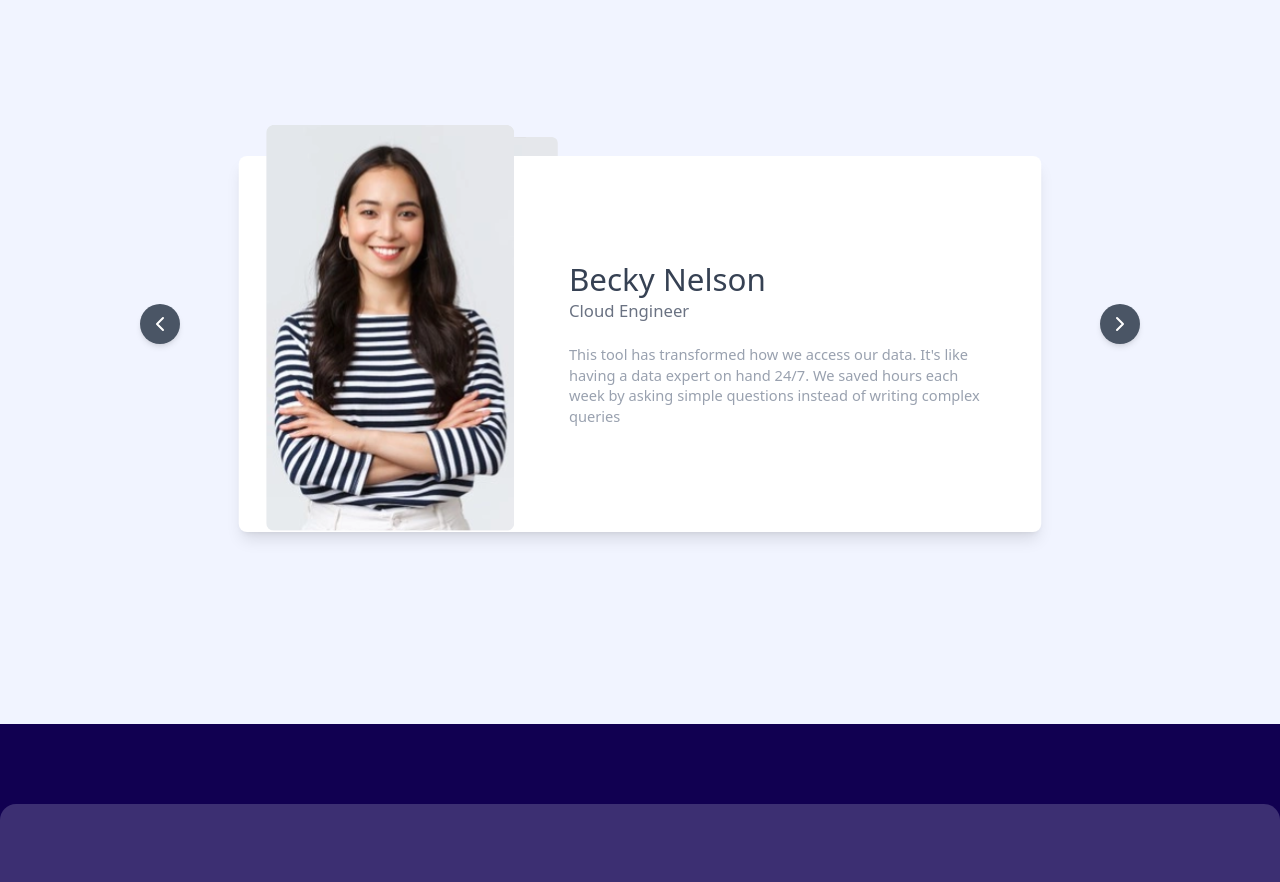
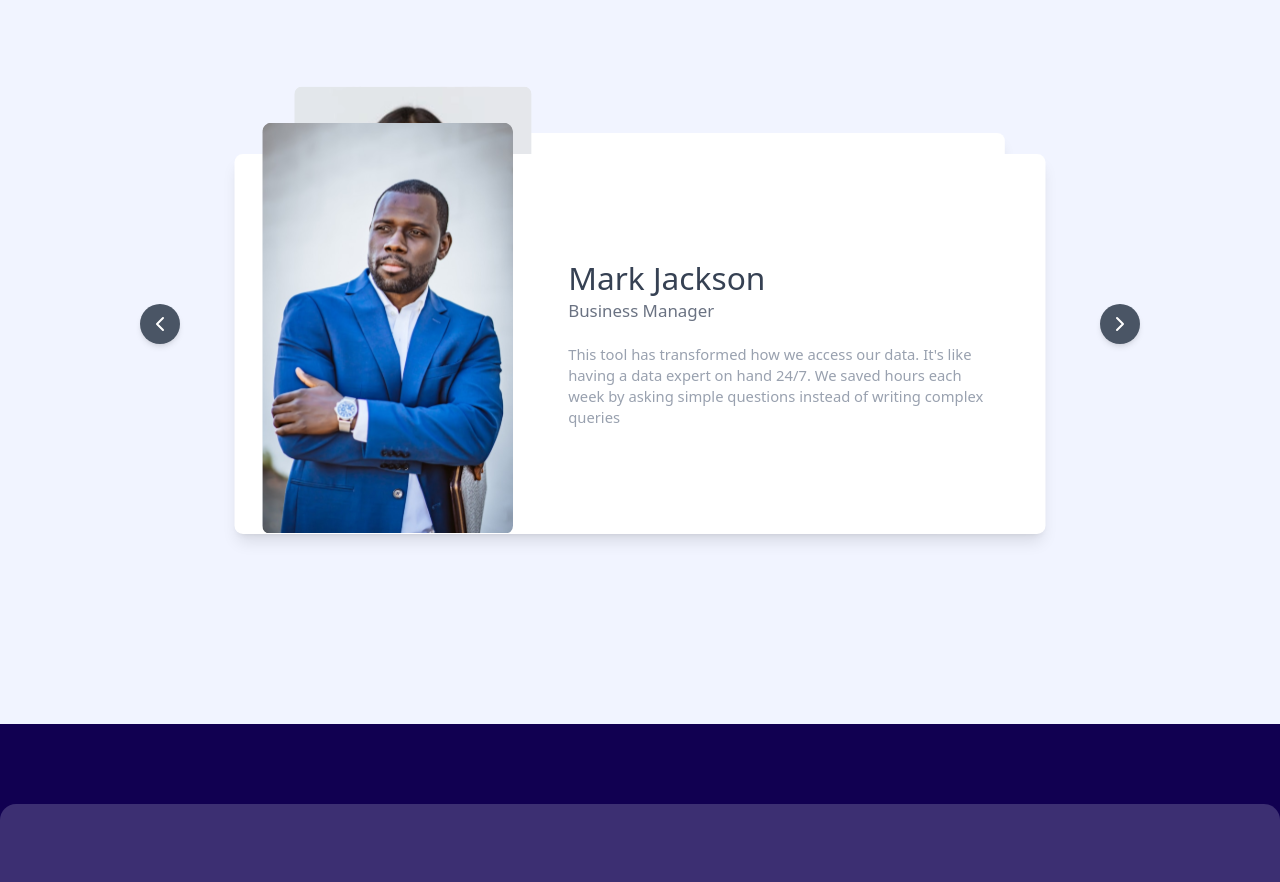
Before and after one commit to primestacks/Text2SQL-RIL, a React (Vite) app: page / in a window 1280 px wide. Shown: the part 2260-3142 px from the top of the page. Built offline with nearby package versions, Linux system fonts and the light colour scheme.

Commit message:
adjusted the testimonial section

```diff
--- a/src/components/Testimonial.jsx
+++ b/src/components/Testimonial.jsx
@@ -13,19 +13,19 @@ const testimonials = [
   },
   {
     id: 2,
-    image: "./assets/testimonial-one.svg",
-    name: "Becky Nelson",
-    title: "Cloud Engineer",
+    image: "./assets/mark-jackson.svg",
+    name: "Mark Jackson",
+    title: "Business Manager",
     quote:
       "This tool has transformed how we access our data. It's like having a data expert on hand 24/7. We saved hours each week by asking simple questions instead of writing complex queries",
   },
   {
     id: 3,
-    image: "./assets/testimonial-one.svg",
-    name: "Becky Nelson",
+    image: "./assets/testimonial-3.svg",
+    name: "Jenny Robert",
     title: "Cloud Engineer",
     quote:
-      "This tool has transformed how we access our data. It's like having a data expert on hand 24/7. We saved hours each week by asking simple questions instead of writing complex queries",
+      "We saved hours each week by asking simple questions instead of writing complex queries",
   },
 ];
 
@@ -69,15 +69,15 @@ function Testimonial() {
                 key={index}
                 className={`lg:min-w-3xl lg:min-h-1xl mt-0 absolute max-hight-[350px] left-1/2 mb-20 z-0 transform lg:-translate-x-1/2 sm:-translate-x-1/1 transition-all ease-out rounded-lg shadow-lg bg-white  lg:pl-5 lg:pb-90  md:w-96 ${
                   index === 0
-                    ? "z-30 scale-90 top-10"
+                    ? "z-30 scale-100 transition-all ease-in duration-400 top-10"
                     : index === 1
-                    ? "z-20 scale-95 top-25"
-                    : "z-10 scale-100 top-30"
+                    ? "z-20 scale-96 top-25 transition-all ease-in duration-400"
+                    : "z-10 scale-90 top-30 transition-all ease-in duration-400"
                 }`}
-                initial={{ opacity: 100, scale: 0.5, y: 30 }}
+                initial={{ opacity: 100, scale: 0.1, y: 40 }}
                 animate={{
                   opacity: isActive ? 100 : 1,
-                  scale: isActive ? 1.1 : isPrevious ? 0.3 : 0.8,
+                  scale: isActive ? 1.1 : isPrevious ? 0.9 : 0.95,
                   y: isActive ? 0 : isPrevious ? 10 : 20,
                   zIndex: isActive ? 30 : isPrevious ? 20 : 10,
                 }}
```
Also changed, not shown: public/assets/mark-jackson.svg (added), public/assets/testimonial-3.svg (added).
